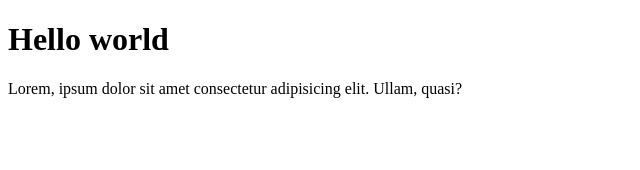
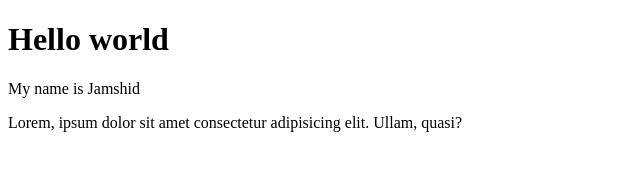
Before and after one commit to jamshidbekchoriyev/sammi.ac, a plain HTML site: page index.html in a window 1280 px wide. Shown: the whole page, without its empty margins (0-640 px from the left). Drawn offline with Linux system fonts and the light colour scheme.

Commit message:
name added

```diff
--- a/index.html
+++ b/index.html
@@ -8,6 +8,7 @@
 <body>
 
     <h1>Hello world</h1>
+    <p>My name is Jamshid</p>
     <p>Lorem, ipsum dolor sit amet consectetur adipisicing elit. Ullam, quasi?</p>
     <script src="script.js"></script>
 </body>
```
